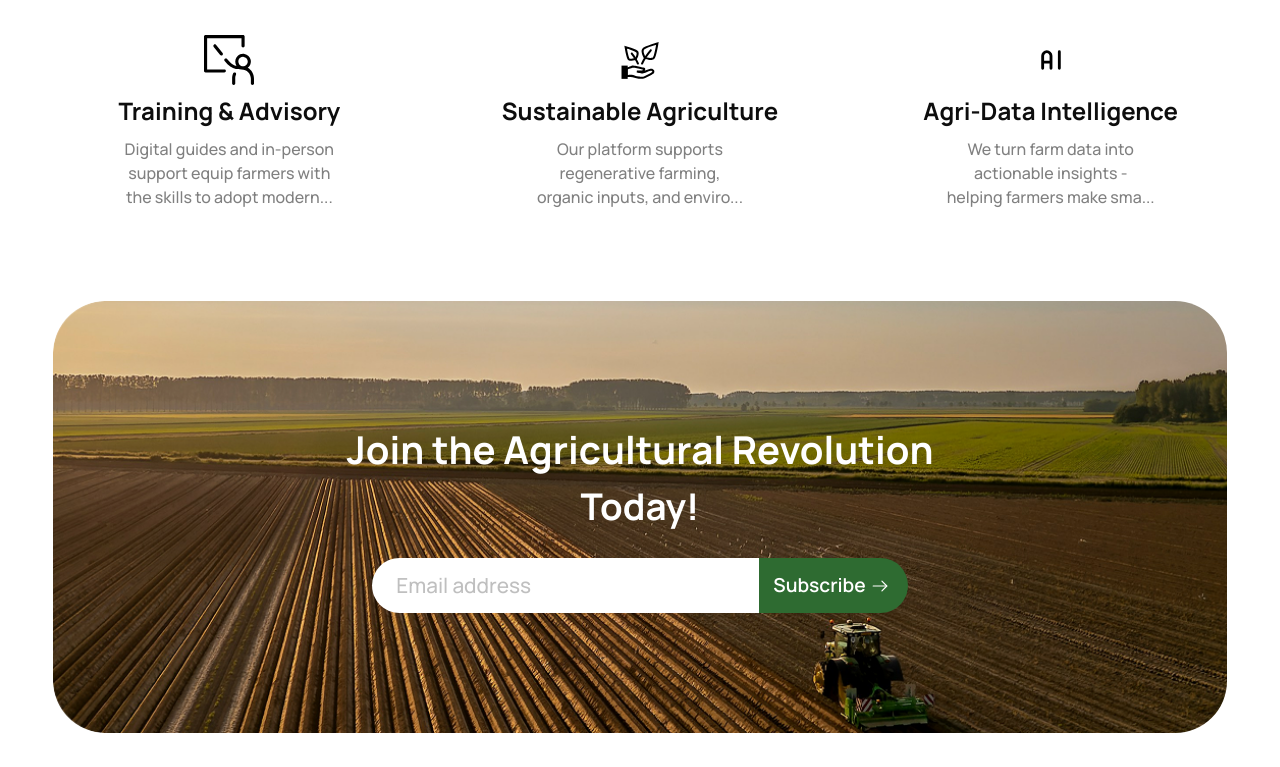
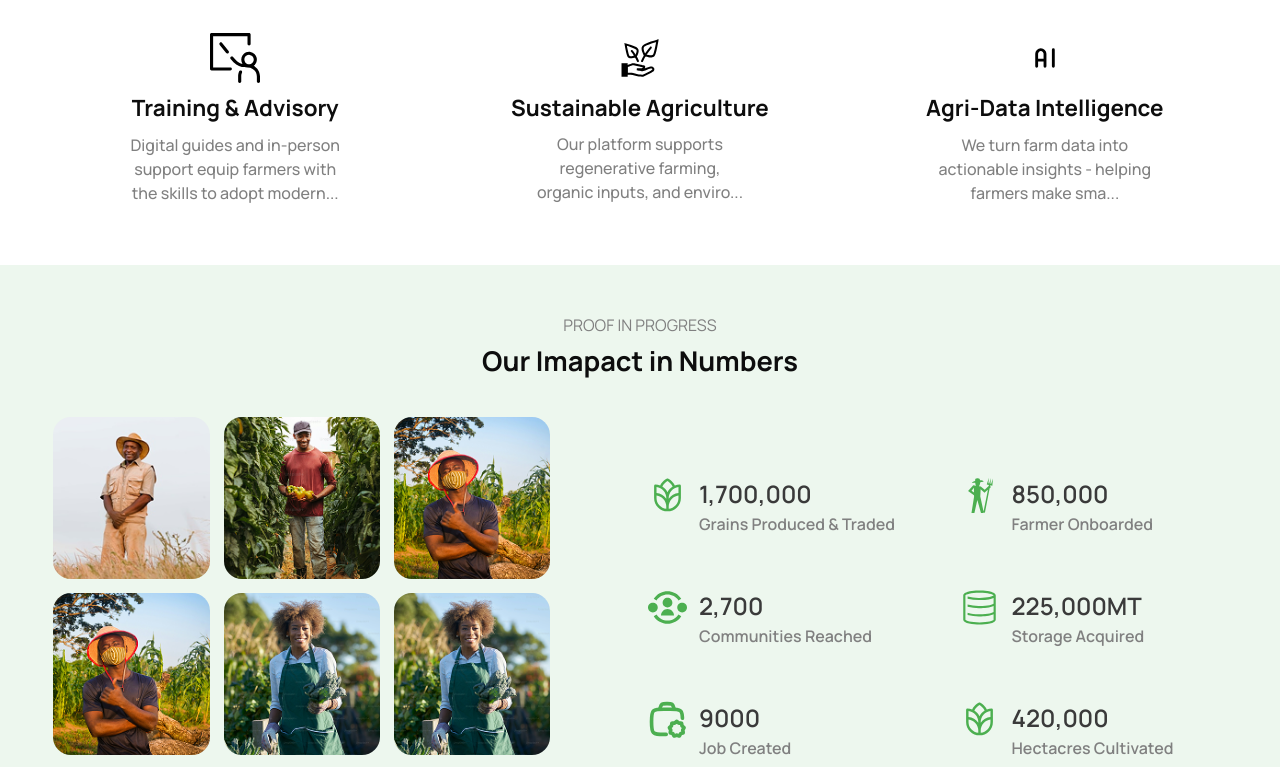
Before and after one commit to Olorunwa-web/AgriNex-app, a React (Vite) app: page /ourwork in a window 1280 px wide. Shown: the part 933-1700 px from the top of the page. Built offline with nearby package versions, Linux system fonts and the light colour scheme.

Commit message:
first commit

```diff
--- a/src/pages/OurWork.jsx
+++ b/src/pages/OurWork.jsx
@@ -2,7 +2,7 @@ import React from 'react'
 import workground from '../assets/workback.png';
 import Prefoot from '../components/Prefooter';
 import { workstuff } from '../data';
-
+import Impact from '../components/Imapct';
 
 
 const OurWork = () => {
@@ -24,12 +24,12 @@ const OurWork = () => {
                     <div className = 'flex flex-wrap gap-8 justify-between '>
                         {workstuff.map((work) =>{
                             return (
-                                <div key = {work.id} className = 'w-full md:w-[30%] flex flex-col gap-2 justify-center '>
+                                <div key = {work.id} className = 'w-full md:w-[30%] lg:w-[31%] flex flex-col gap-2 justify-center '>
                                     <div className = 'w-full flex justify-center '>
                                         <img src={work.image} alt="" className = 'w-[50px]'/>
                                     </div>
                                     <div className = 'text-center'>
-                                        <h1 className = 'mb-2 font-bold text-[#0D0D0D] text-[1.3rem] md:text-[1.4rem] lg:text-[1.5rem] '>{work.title}</h1>
+                                        <h1 className = 'mb-2 font-bold text-[#0D0D0D] text-[1.3rem] md:text-[1.3rem] lg:text-[1.4rem] '>{work.title}</h1>
                                         <p className = 'w-[80%] xl:w-[60%] mx-auto font-medium text-[#808080] text-base '>{work.words}</p>
                                     </div>
                                 </div>
@@ -40,6 +40,18 @@ const OurWork = () => {
                 </section>
             </section>
             <section>
+
+            {/*  */}
+
+            <section className = 'py-3 bg-[#EDF7EE]'>
+              <Impact/>
+            </section>
+
+            {/*  */}
+
+            <section>
+
+            </section>
               <Prefoot/>
             </section>
         </>
```
